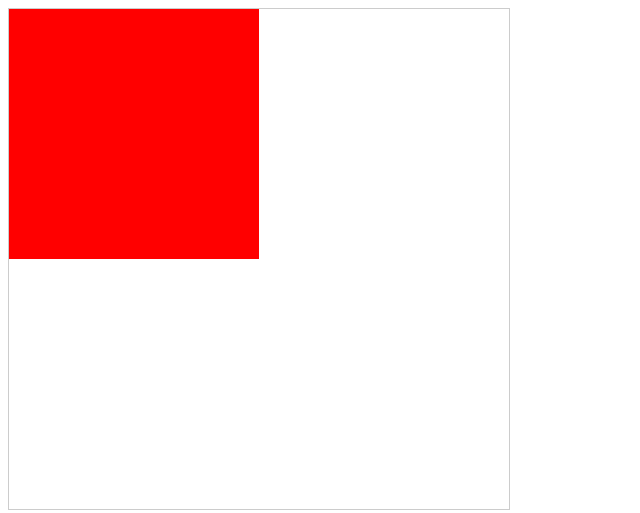
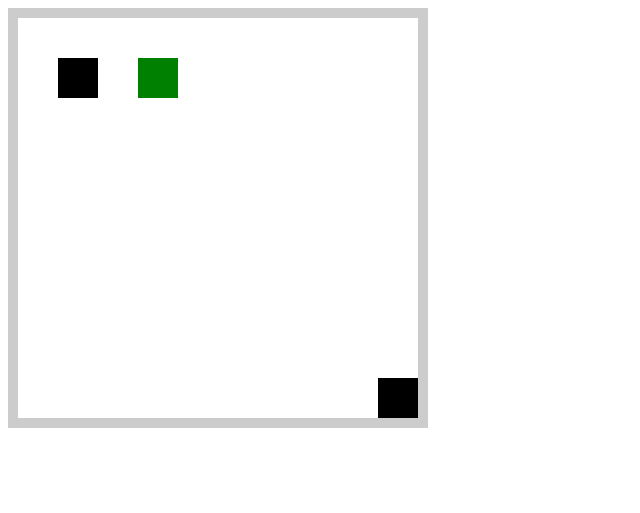
Before and after one commit to Avlye/multiplayer-do-telo, a website built with Parcel: page frontend/index.html in a window 1280 px wide. Shown: the whole page, without its empty margins (0-640 px from the left). Built offline with nearby package versions, Linux system fonts and the light colour scheme.

Commit message:
Learn separation of concerns & Add Render Screen

```diff
--- a/frontend/index.html
+++ b/frontend/index.html
@@ -6,7 +6,7 @@
   <title>Meu Primeiro Jogo Multiplayer - Versão Teló</title>
 </head>
 <body>
-  <canvas id="screen" width="500" height="500"></canvas>
+  <canvas id="screen" width="10" height="10"></canvas>
   <script src="src/App.ts"></script>
 </body>
 </html>
--- a/frontend/package.json
+++ b/frontend/package.json
@@ -4,12 +4,10 @@
   "main": "index.js",
   "license": "MIT",
   "scripts": {
-    "watch": "parcel -p 5000 index.html",
-    "build": "parcel build index.html"
+    "watch": "parcel -p 5000 index.html --no-source-maps"
   },
   "devDependencies": {
     "parcel-bundler": "^1.12.4",
-    "posthtml-include": "^1.4.3",
     "sass": "^1.26.10",
     "typescript": "^3.9.7"
   }
--- a/frontend/src/App.ts
+++ b/frontend/src/App.ts
@@ -1,15 +1,58 @@
 // Loads global stylesheet
-import "./scss/main.scss"
+import './scss/main.scss';
 
-const screen = <HTMLCanvasElement> document.getElementById('screen')
-const context = screen.getContext('2d')
+const screen = <HTMLCanvasElement> document.getElementById('screen');
+const context = screen.getContext('2d');
 
-const color = 'red'
-const positionX = 0
-const positionY = 0
+interface Game {
+  players: {
+    [key: string]: {
+      x: number,
+      y: number
+    }
+  },
 
-const width = 250
-const height = 250
+  fruits: {
+    [key: string]: {
+      x: number,
+      y: number
+    }
+  }
+}
 
-context.fillStyle = color
-context.fillRect(positionX, positionY, width, height)
+const game: Game = {
+  players: {
+    player1: { x: 1, y: 1 },
+    player2: { x: 9, y: 9 },
+  },
+  fruits: {
+    fruit1: { x: 3, y: 1 },
+  },
+};
+
+function clearScreen() {
+  context.fillStyle = 'white'
+  context.fillRect(0, 0, 10, 10)
+}
+
+function renderScreen() {
+  clearScreen()
+
+  for (const playerID in game.players) {
+    const player = game.players[playerID]
+
+    context.fillStyle = 'black'
+    context.fillRect(player.x, player.y, 1, 1)
+  }
+
+  for (const fruitID in game.fruits) {
+    const fruit = game.fruits[fruitID]
+
+    context.fillStyle = 'green'
+    context.fillRect(fruit.x, fruit.y, 1, 1)
+  }
+
+  requestAnimationFrame(renderScreen)
+}
+
+renderScreen()
--- a/frontend/src/scss/main.scss
+++ b/frontend/src/scss/main.scss
@@ -1,3 +1,7 @@
 #screen {
-  border: 1px solid #ccc;
+  border: 10px solid #ccc;
+  image-rendering: pixelated;
+  image-rendering: crisp-edges;
+  width: 400px;
+  height: 400px;
 }
```
Also changed, not shown: frontend/tsconfig.json (+14 -6 lines), 2 other files.
